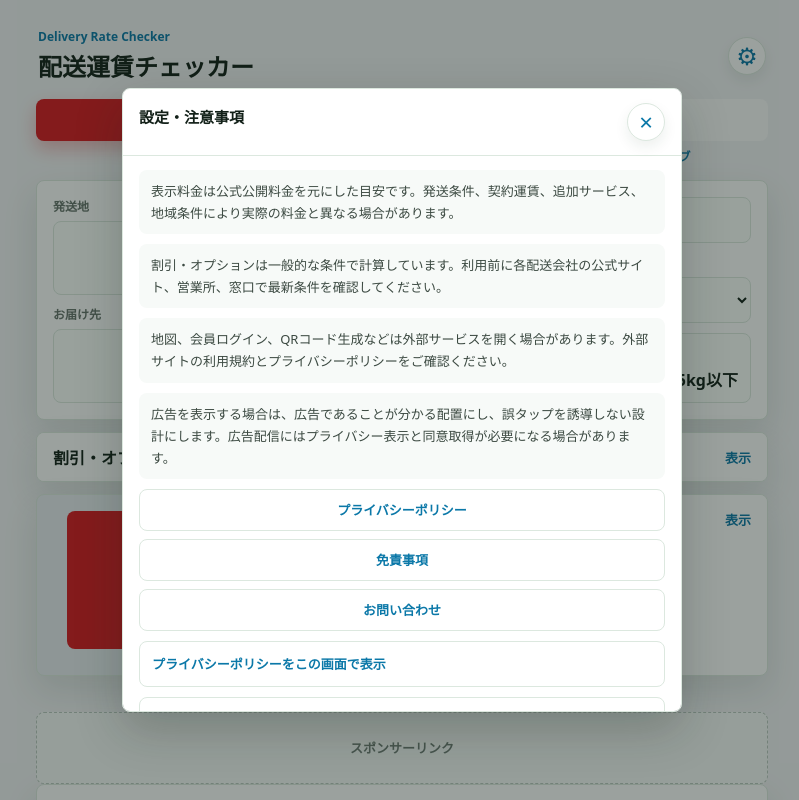
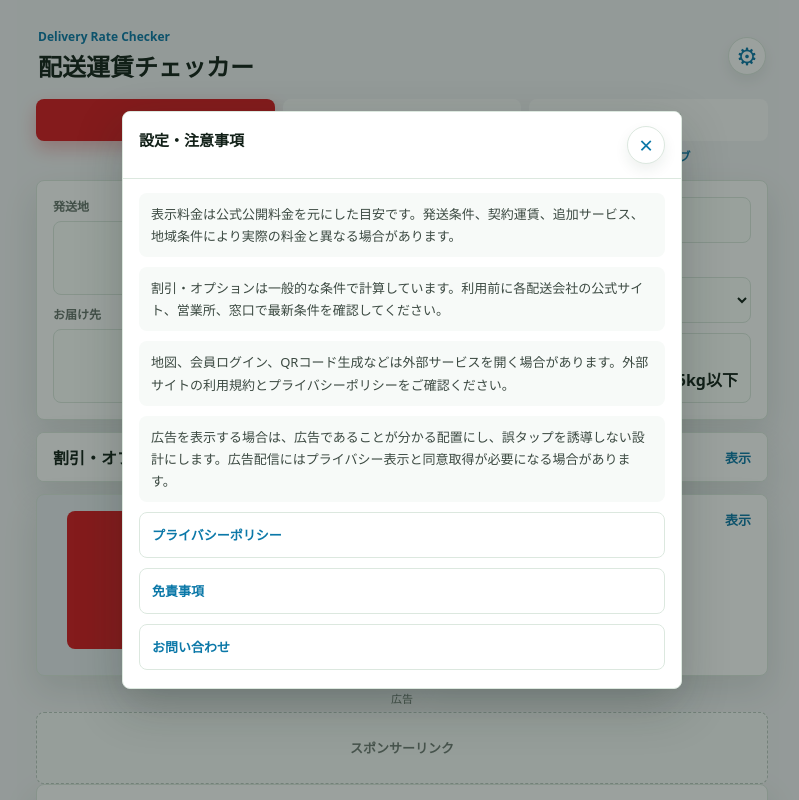
Before and after one commit to umascu/delivery-rate-checker, a website: page index.html in a window 1280 px wide. Both pictures are taken after a click on the button "設定・注意事項". Shown: the top 800 px of the page, without its empty margins (238-1037 px from the left). Drawn offline with Linux system fonts and the light colour scheme.

Commit message:
Remove duplicate policy buttons in settings

```diff
--- a/index.html
+++ b/index.html
@@ -172,13 +172,8 @@
         <p>割引・オプションは一般的な条件で計算しています。利用前に各配送会社の公式サイト、営業所、窓口で最新条件を確認してください。</p>
         <p>地図、会員ログイン、QRコード生成などは外部サービスを開く場合があります。外部サイトの利用規約とプライバシーポリシーをご確認ください。</p>
         <p>広告を表示する場合は、広告であることが分かる配置にし、誤タップを誘導しない設計にします。広告配信にはプライバシー表示と同意取得が必要になる場合があります。</p>
-        <nav class="notice-links" aria-label="ポリシーリンク">
-          <button type="button" data-policy-target="privacyDetail">プライバシーポリシー</button>
-          <button type="button" data-policy-target="disclaimerDetail">免責事項</button>
-          <button type="button" data-policy-target="contactDetail">お問い合わせ</button>
-        </nav>
         <details id="privacyDetail" class="notice-detail">
-          <summary>プライバシーポリシーをこの画面で表示</summary>
+          <summary>プライバシーポリシー</summary>
           <div>
             <p>本サービスは、料金検索に入力された発送地、お届け先、サイズ、オプション情報をブラウザ上で処理します。これらの入力内容を運営者のサーバーへ保存することはありません。</p>
             <p>地図表示、会員ページへのリンク、QRコード表示などで外部サービスを利用する場合があります。外部サービスの利用時は、各サービスのプライバシーポリシーが適用されます。</p>
@@ -186,7 +181,7 @@
           </div>
         </details>
         <details id="disclaimerDetail" class="notice-detail">
-          <summary>免責事項をこの画面で表示</summary>
+          <summary>免責事項</summary>
           <div>
             <p>本サービスで表示する料金は、公開情報をもとにした目安です。実際の送料、割引、追加料金、利用条件は、発送方法、荷物の内容、地域、契約条件、配送会社の改定などにより異なる場合があります。</p>
             <p>発送前には、必ず各配送会社の公式サイト、営業所、窓口などで最新の料金と利用条件をご確認ください。</p>
@@ -194,7 +189,7 @@
           </div>
         </details>
         <details id="contactDetail" class="notice-detail">
-          <summary>お問い合わせをこの画面で表示</summary>
+          <summary>お問い合わせ</summary>
           <div>
             <p>配送運賃チェッカーに関するお問い合わせ、不具合報告、掲載情報の確認依頼は、以下のメールアドレスまでご連絡ください。</p>
             <p><a href="mailto:umascu@gmail.com">umascu@gmail.com</a></p>
--- a/public/style.css
+++ b/public/style.css
@@ -622,26 +622,6 @@
   background: #f7faf8;
 }
 
-.notice-links {
-  display: grid;
-  gap: 8px;
-}
-
-.notice-links button {
-  display: flex;
-  align-items: center;
-  justify-content: center;
-  min-height: 42px;
-  border: 1px solid var(--border);
-  border-radius: 8px;
-  background: #fff;
-  color: var(--line-dark);
-  font: inherit;
-  font-weight: 850;
-  text-decoration: none;
-  cursor: pointer;
-}
-
 .notice-detail {
   border: 1px solid var(--border);
   border-radius: 8px;
--- a/public/sw.js
+++ b/public/sw.js
@@ -1,4 +1,4 @@
-const CACHE = "delivery-rate-checker-v30";
+const CACHE = "delivery-rate-checker-v31";
 const ASSETS = [
   "./",
   "./index.html",
--- a/style.css
+++ b/style.css
@@ -622,26 +622,6 @@
   background: #f7faf8;
 }
 
-.notice-links {
-  display: grid;
-  gap: 8px;
-}
-
-.notice-links button {
-  display: flex;
-  align-items: center;
-  justify-content: center;
-  min-height: 42px;
-  border: 1px solid var(--border);
-  border-radius: 8px;
-  background: #fff;
-  color: var(--line-dark);
-  font: inherit;
-  font-weight: 850;
-  text-decoration: none;
-  cursor: pointer;
-}
-
 .notice-detail {
   border: 1px solid var(--border);
   border-radius: 8px;
--- a/sw.js
+++ b/sw.js
@@ -1,4 +1,4 @@
-const CACHE = "delivery-rate-checker-v30";
+const CACHE = "delivery-rate-checker-v31";
 const ASSETS = [
   "./",
   "./index.html",
```
Also changed, not shown: public/index.html (+3 -8 lines).
